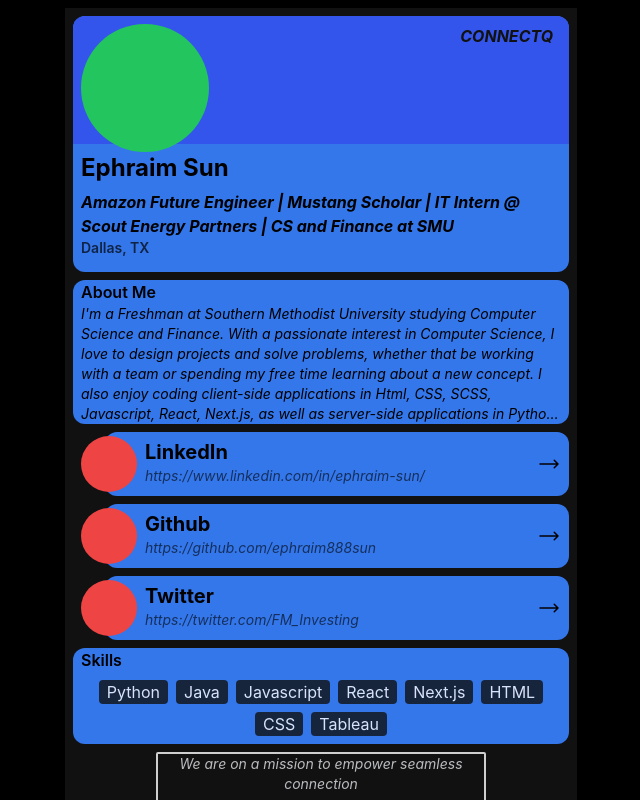
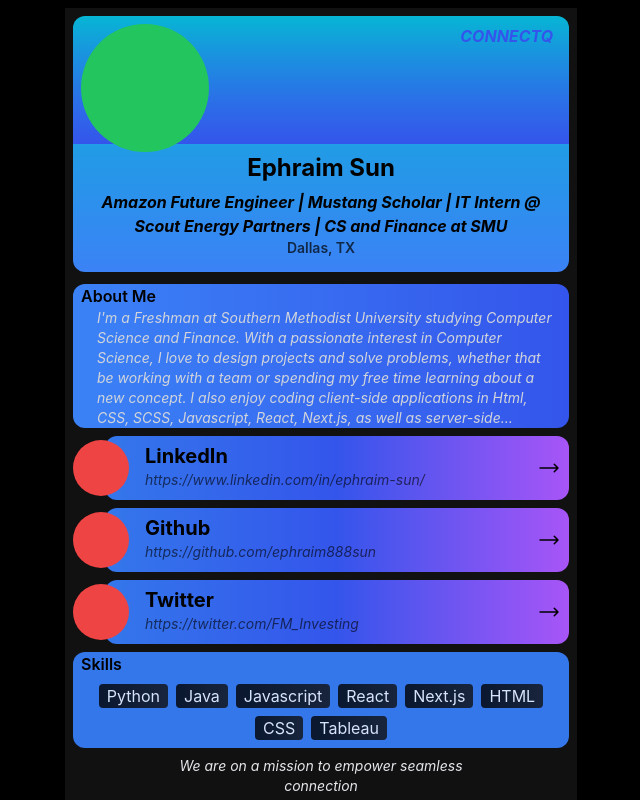
Before and after one commit to myorganizationnamesthis/hackutd-nextjs, a Next.js app: page /user/1 in a window 1280 px wide. Shown: the whole page, without its empty margins (319-959 px from the left). Built offline with nearby package versions, Linux system fonts and the light colour scheme.

Commit message:
animate card

```diff
--- a/pages/user/[id].jsx
+++ b/pages/user/[id].jsx
@@ -1,5 +1,5 @@
 import { useRouter } from 'next/router'
-import React from 'react'
+import { React, useState } from 'react'
 import Link from 'next/link'
 
 const userData = {
@@ -35,24 +35,41 @@
       link: 'https://twitter.com/FM_Investing',
     },
   ],
+  college_name: 'Southern Methodist University',
+  degree: 'BA in Computer Science and Finance',
 }
 const Profile = () => {
   const Router = useRouter()
   const { id } = Router.query
 
+  const [flipCard, setFlipCard] = useState(false)
+
   return (
     <div className='bg-black h-screen overflow-y-auto'>
       <div className='h-full max-w-lg mx-auto bg-background justify-center'>
-        <div className='rounded-xl relative m-2 py-2'>
-          {/* Card */}
-          <div className='bg-primary rounded-xl h-64'>
+        {/* Test */}
+        <div className=' h-64 rounded-xl relative m-2 py-2 cursor-pointer perspective'>
+          <div
+            className={`relative w-full h-full preserve-3d duration-1000 ${
+              flipCard === false ? 'my-rotate-y-180' : ''
+            } `}
+          >
+            {/* Front Card === false*/}
+            {/* Back Card === true*/}
+            <button
+              className={`absolute w-full h-full ${
+                flipCard === false ? 'my-rotate-y-180' : ''
+              } backface-hidden`}
+              onClick={() => setFlipCard(!flipCard)}
+            >
+              <div className='bg-gradient-to-b from-cyan-500 to-blue-500 rounded-xl h-64'>
                 {/* Profile Pic */}
-            <div className='bg-secondary rounded-t-xl pl-2 pt-2 h-32'>
+                <div className='bg-gradient-to-t from-secondary rounded-t-xl pl-2 pt-2 h-32'>
                   <div className='rounded-full bg-green-500 w-32 h-32 absolute'></div>
 
                   <Link
                     href='/'
-                className='absolute right-4 text-background font-bold italic hover:opacity-80 hover:scale-75'
+                    className='absolute right-4 text-secondary font-bold italic hover:opacity-80 hover:scale-75'
                   >
                     CONNECTQ
                   </Link>
@@ -72,11 +89,54 @@
                   </div>
                 </div>
               </div>
+            </button>
 
+            {/* Back Card */}
+            <button
+              className={`absolute w-full h-full ${
+                flipCard === true ? '' : ''
+              } backface-hidden`}
+              onClick={() => setFlipCard(!flipCard)}
+            >
+              <div className='bg-gradient-to-t from-primary via-secondary to-violet-400  rounded-xl h-64'>
+                {/* Profile Pic */}
+                <div className='rounded-t-xl pl-2 pt-2 h-32 '>
+                  <div className='rounded-full bg-red-500 w-32 h-32 absolute right-2'></div>
+
+                  <Link
+                    href='/'
+                    className='absolute left-4 text-white font-bold italic hover:opacity-80 hover:scale-75'
+                  >
+                    CONNECTQ
+                  </Link>
+                </div>
+
+                <div className='px-2 pb-4 mt-2 '>
+                  {/* Name */}
+                  <div className='font-bold text-3xl text-white line-clamp-2 md:line-clamp-1'>
+                    University of Texas At Dallas
+                  </div>
+
+                  {/* Title */}
+                  <div className='italic font-bold mt-1.5 line-clamp-1 text-white'>
+                    Bachelor of Arts Computer Science
+                  </div>
+                  {/* Location */}
+                  <div className='opacity-70 text-sm font-semibold text-white'>
+                    Sophomore
+                  </div>
+                </div>
+              </div>
+            </button>
+          </div>
+        </div>
+
+        {/* Continue */}
+        <div className='rounded-xl relative m-2 py-2'>
           {/* About Me */}
-          <div className='bg-primary my-2 px-2 rounded-xl '>
+          <div className='bg-gradient-to-l from-secondary to-blue-500 mt-1 px-2 rounded-xl '>
             <div className='font-semibold'>About Me</div>
-            <div className='text-sm italic line-clamp-8 md:line-clamp-6'>
+            <div className='pl-4 text-sm italic line-clamp-8 md:line-clamp-6 text-gray-300'>
               {userData.description}
             </div>
           </div>
@@ -84,8 +144,8 @@
           {/* Links */}
           {userData.link.map((item, index) => (
             <Link href={item.link} key={index}>
-              <div className='bg-primary rounded-xl h-16 mt-2 ml-8 px-10 relative group hover:scale-[102%]'>
-                <div className='rounded-full bg-red-500 w-14 h-14 absolute top-1 -left-6'></div>
+              <div className='bg-gradient-to-r from-primary via-secondary to-purple-500 rounded-xl h-16 mt-2 ml-8 px-10 relative group hover:scale-[102%]'>
+                <div className='rounded-full bg-red-500 w-14 h-14 absolute top-1 -left-8'></div>
                 <div className='absolute right-2 top-5 group-hover:text-white'>
                   <svg
                     xmlns='http://www.w3.org/2000/svg'
@@ -116,7 +176,7 @@
             <div className='flex flex-row gap-x-2 w-full mx-auto flex-wrap justify-center mt-2'>
               {userData.skills.map((skill, index) => (
                 <div className='mb-2' key={index}>
-                  <div className='rounded h-6 bg-background opacity-80 text-white px-2 hover:cursor-pointer hover:scale-[105%]'>
+                  <div className='rounded h-6 bg-gradient-to-l from-background to-black opacity-80 text-white px-2 hover:cursor-pointer hover:scale-[105%]'>
                     {skill}
                   </div>
                 </div>
@@ -125,7 +185,7 @@
           </div>
 
           {/* Mission Statement */}
-          <div className='mx-auto w-2/3 rounded-sm border-white opacity-80 border-2'>
+          <div className='mx-auto w-2/3 rounded-sm'>
             <div className='flex flex-row text-gray-200 text-center italic text-sm '>
               We are on a mission to empower seamless connection
             </div>
--- a/tailwind.config.js
+++ b/tailwind.config.js
@@ -1,4 +1,27 @@
 /** @type {import('tailwindcss').Config} */
+
+const plugin = require('tailwindcss/plugin')
+
+const flipCard = plugin(function ({ addUtilities }) {
+  addUtilities({
+    '.my-rotate-y-180': {
+      transform: 'rotateY(180deg)',
+    },
+    '.left-rotate-y-180': {
+      transform: 'rotateY(-180deg)',
+    },
+    '.preserve-3d': {
+      transformStyle: 'preserve-3d',
+    },
+    '.perspective': {
+      perspective: '1000px',
+    },
+    '.backface-hidden': {
+      backfaceVisibility: 'hidden',
+    },
+  })
+})
+
 module.exports = {
   content: [
     './app/**/*.{js,ts,jsx,tsx}',
@@ -18,5 +41,5 @@
       },
     },
   },
-  plugins: [require('@tailwindcss/line-clamp')],
+  plugins: [require('@tailwindcss/line-clamp'), flipCard],
 }
```
Lines whose indentation alone changed are shown as unchanged.
